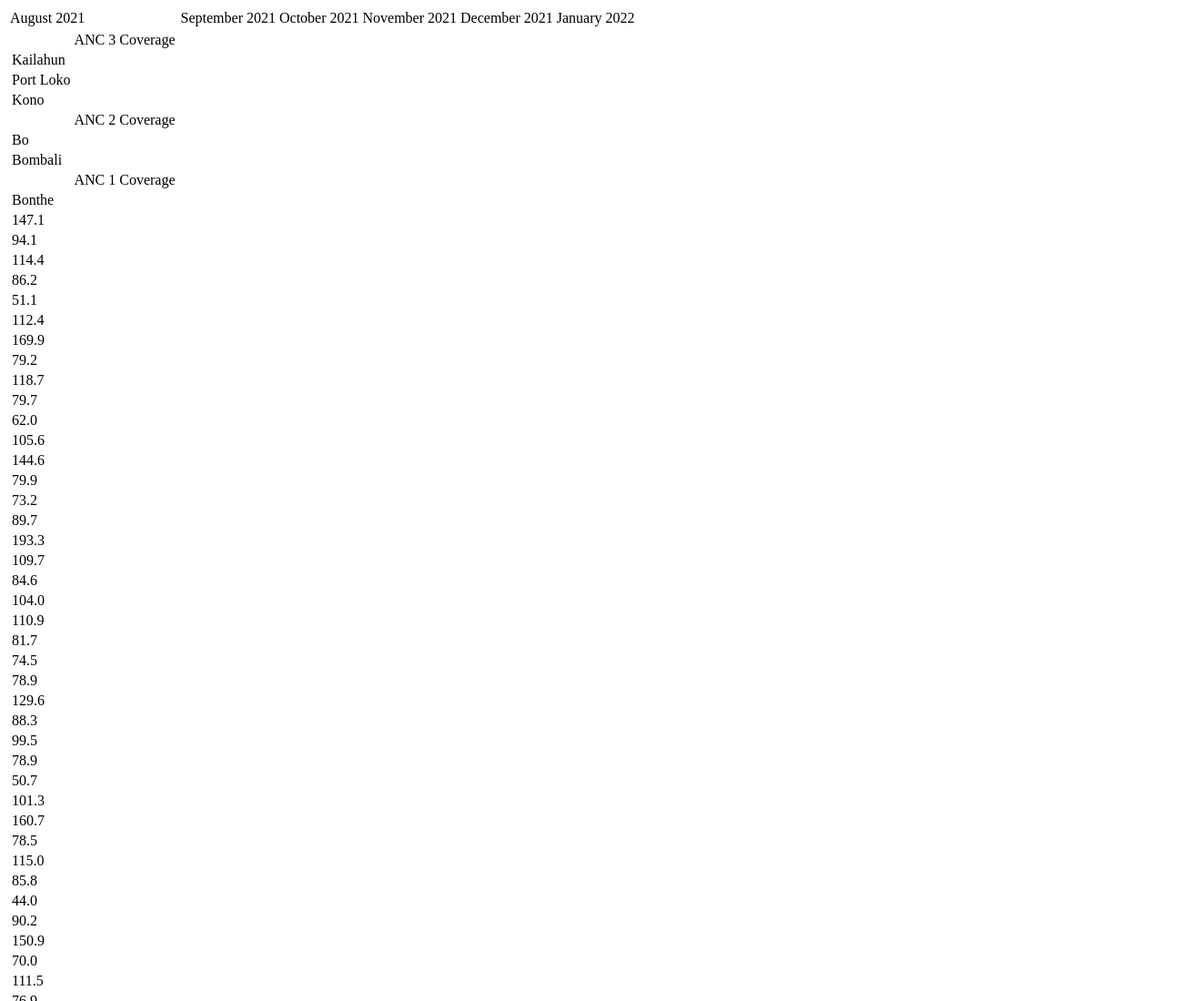
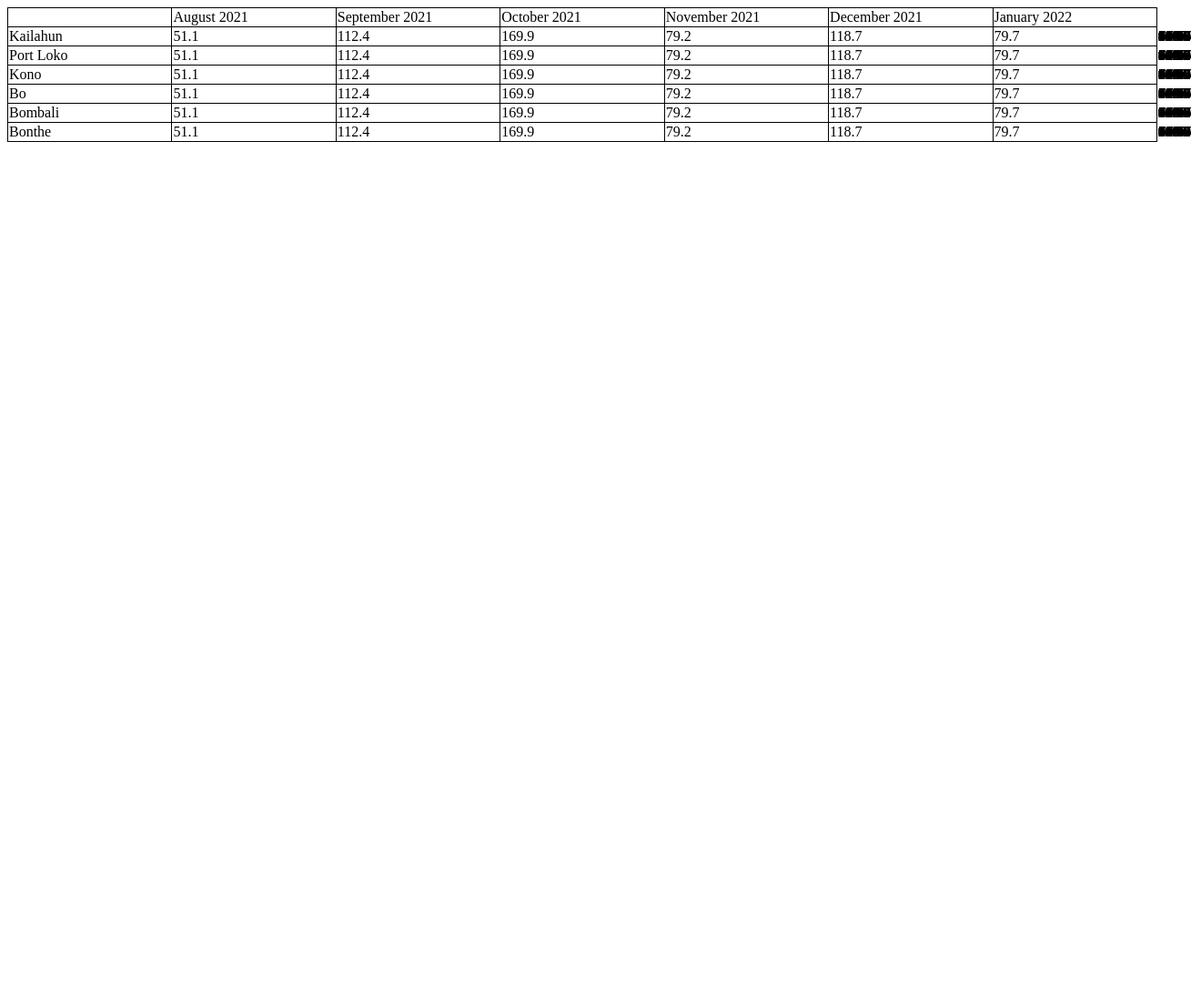
Before and after one commit to kija56/test, a plain HTML site: page index.html in a window 1280 px wide. Shown: the top 1100 px of the page at 91% size, 1309 px wide, since content can reach past the window. After the commit the page ends 800 px from the top, so only its background shows below. Drawn offline with Linux system fonts and the light colour scheme.

Commit message:
add table data

```diff
--- a/index.html
+++ b/index.html
@@ -9,7 +9,15 @@
     </head>
 
     <body>
+        <style>
+            table,th,td {
+                border-collapse: collapse;
+                border: 1px solid black;
+                width: 100%;
+                table-layout: fixed;
 
+            }
+        </style>
         <div id="body"></div>
         <script>
             fetch('https://kija56.github.io/test/data.json')
@@ -26,21 +34,25 @@
             function appendData(data) {
                 let items = data.metaData.items;
                 let rows=data.rows;
+                let tz=document.createElement('tr');
+                let tf= document.createElement('td');
                 let dimensions = data.metaData.dimensions;
                 let table = document.createElement('table');
                 let thead = document.createElement('thead');
                 let tbody = document.createElement('tbody');
                 let row_1 = document.createElement('tr');
-                let row_2 = document.createElement('tr');
+
                 table.appendChild(thead);
                 table.appendChild(tbody);
                 thead.appendChild(row_1);
-                tbody.appendChild(row_2);
+                row_1.appendChild(tf);
+                tbody.appendChild(tz);
                 for (const [key, value] of Object.entries(items)) {
                     if (dimensions.pe.includes(key)) {
                         let td = document.createElement('td');
                         td.innerHTML = value.name;
                         row_1.appendChild(td);
+
                     }
                     else if (dimensions.ou.includes(key)) {
                         let to= document.createElement('tr');
@@ -48,32 +60,19 @@
                         let td = document.createElement('td');
                         td.innerHTML = value.name;
                         to.appendChild(td);
-                        row_2.appendChild(to);
-                    }
-                    else if(dimensions.dx.includes(key)){
-                        let to= document.createElement('tr');
-                        let td = document.createElement('td');
-                        td.innerHTML = value.name;
-                        to.insertCell(-1);
-                        to.appendChild(td);
-                        row_2.appendChild(to);
+                        tbody.appendChild(to);
+
+                        for (const [key, value] of Object.entries(rows)) {
+                            if (value[key] == value.ou) {
+                                let td = document.createElement('td');
+                                td.innerHTML = value[3];
+                                to.appendChild(td);
+                            }
+                        }
                     }
 
                 }
-
-                for (const [key, value] of Object.entries(rows)) {
-                    let tr = document.createElement('tr');
-
-                        let td = document.createElement('td');
-                        td.innerHTML = value[3];
-                        tr.appendChild(td);
-
-                    row_2.appendChild(tr);
-                }
-
-
                 document.getElementById('body').appendChild(table);
-
 
             }
         </script>
```
